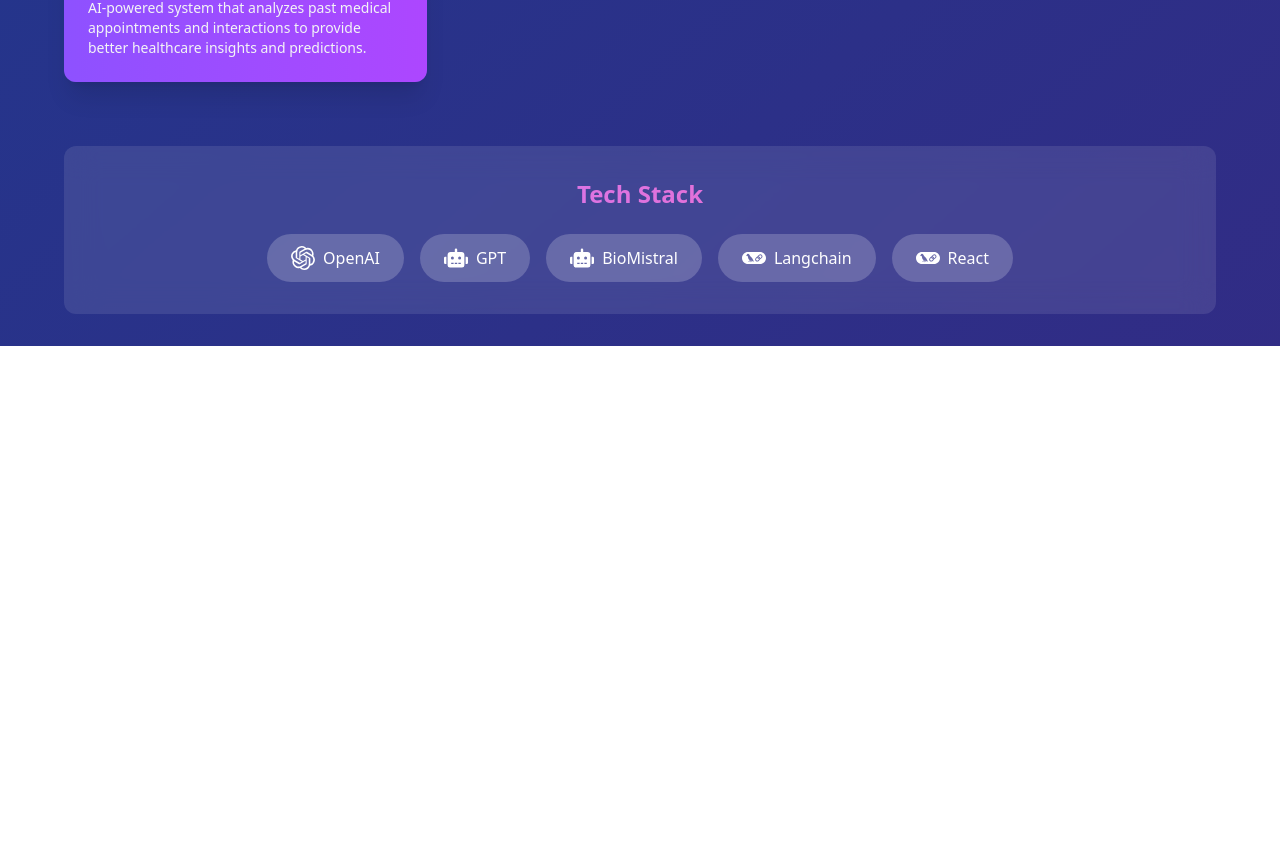
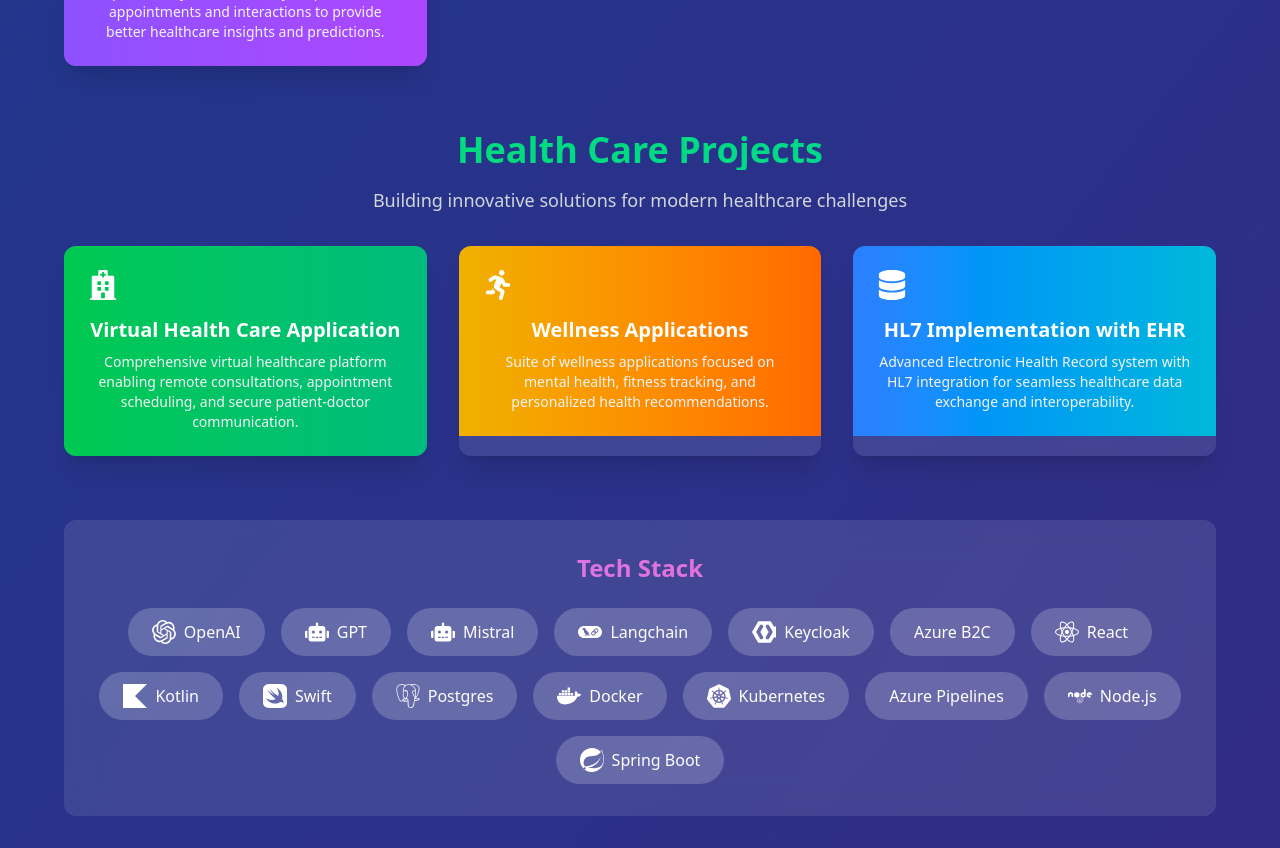
Before and after one commit to lpintoamsys/latestportfolio, a React (Vite) app: page /projects in a window 1280 px wide. Shown: the part 880-1728 px from the top of the page. Before the commit the page ends 1226 px from the top, so only its background shows below. Built offline with nearby package versions, Linux system fonts and the light colour scheme.

Commit message:
Removed .env from tracking

```diff
--- a/src/pages/Projects.jsx
+++ b/src/pages/Projects.jsx
@@ -1,7 +1,9 @@
 import React from 'react';
 import { motion } from 'framer-motion';
-import { FaRobot, FaImage, FaNotesMedical, FaVideo, FaHeartbeat, FaFlask, FaCalendarAlt } from 'react-icons/fa';
-import { SiOpenai, SiLangchain } from 'react-icons/si';
+import { FaRobot, FaImage, FaNotesMedical, FaVideo, FaHeartbeat, FaFlask, FaCalendarAlt,
+         FaHospital, FaRunning, FaDatabase, FaReact, FaNode, FaDocker } from 'react-icons/fa';
+import { SiOpenai, SiLangchain, SiKubernetes,SiSpring,
+         SiKotlin, SiSwift, SiPostgresql, SiKeycloak } from 'react-icons/si';
 
 const containerVariants = {
   hidden: { opacity: 0 },
@@ -18,7 +20,7 @@ const itemVariants = {
   visible: { opacity: 1, y: 0 },
 };
 
-const projects = [
+const aiProjects = [
   {
     title: 'Symptoms Checker',
     description: 'AI-powered medical symptoms analysis and preliminary diagnosis system using advanced language models.',
@@ -63,6 +65,27 @@ const projects = [
   },
 ];
 
+const healthcareProjects = [
+  {
+    title: 'Virtual Health Care Application',
+    description: 'Comprehensive virtual healthcare platform enabling remote consultations, appointment scheduling, and secure patient-doctor communication.',
+    icon: FaHospital,
+    color: 'from-green-500 to-emerald-500',
+  },
+  {
+    title: 'Wellness Applications',
+    description: 'Suite of wellness applications focused on mental health, fitness tracking, and personalized health recommendations.',
+    icon: FaRunning,
+    color: 'from-yellow-500 to-orange-500',
+  },
+  {
+    title: 'HL7 Implementation with EHR',
+    description: 'Advanced Electronic Health Record system with HL7 integration for seamless healthcare data exchange and interoperability.',
+    icon: FaDatabase,
+    color: 'from-blue-500 to-cyan-500',
+  },
+];
+
 export default function Projects() {
   return (
     <div className="min-h-screen bg-gradient-to-br from-blue-900 to-indigo-900 text-white p-8">
@@ -72,7 +95,7 @@ export default function Projects() {
         initial="hidden"
         animate="visible"
       >
-        {/* Header */}
+        {/* AI Projects Section */}
         <motion.div
           className="text-center mb-12"
           variants={itemVariants}
@@ -80,14 +103,12 @@ export default function Projects() {
           <h1 className="text-4xl font-bold bg-clip-text text-transparent bg-gradient-to-r from-purple-400 to-pink-400 mb-4">
             Generative AI Projects
           </h1>
-          <p className="text-gray-300 text-lg">
+          <p className="text-gray-300 text-lg mb-8">
             Exploring the frontiers of AI in healthcare and data analysis
           </p>
-        </motion.div>
 
-        {/* Projects Grid */}
-        <motion.div className="grid grid-cols-1 md:grid-cols-2 lg:grid-cols-3 gap-8">
-          {projects.map((project, index) => (
+          <motion.div className="grid grid-cols-1 md:grid-cols-2 lg:grid-cols-3 gap-8 mb-16">
+            {aiProjects.map((project, index) => (
               <motion.div
                 key={index}
                 variants={itemVariants}
@@ -104,6 +125,39 @@ export default function Projects() {
               </motion.div>
             ))}
           </motion.div>
+        </motion.div>
+
+        {/* Healthcare Projects Section */}
+        <motion.div
+          className="text-center mb-12"
+          variants={itemVariants}
+        >
+          <h1 className="text-4xl font-bold bg-clip-text text-transparent bg-gradient-to-r from-green-400 to-emerald-400 mb-4">
+            Health Care Projects
+          </h1>
+          <p className="text-gray-300 text-lg mb-8">
+            Building innovative solutions for modern healthcare challenges
+          </p>
+
+          <motion.div className="grid grid-cols-1 md:grid-cols-2 lg:grid-cols-3 gap-8">
+            {healthcareProjects.map((project, index) => (
+              <motion.div
+                key={index}
+                variants={itemVariants}
+                whileHover={{ scale: 1.02 }}
+                className="bg-white/10 backdrop-blur-lg rounded-xl overflow-hidden shadow-xl hover:shadow-2xl transition-all duration-300"
+              >
+                <div className={`bg-gradient-to-r ${project.color} p-6`}>
+                  <project.icon className="text-white text-3xl mb-4" />
+                  <h3 className="text-xl font-semibold mb-2">{project.title}</h3>
+                  <p className="text-gray-100 text-sm">
+                    {project.description}
+                  </p>
+                </div>
+              </motion.div>
+            ))}
+          </motion.div>
+        </motion.div>
 
         {/* Tech Stack Section */}
         <motion.div
@@ -114,6 +168,7 @@ export default function Projects() {
             Tech Stack
           </h2>
           <div className="flex flex-wrap justify-center gap-4">
+            {/* AI Technologies */}
             <div className="flex items-center space-x-2 bg-white/20 rounded-full px-6 py-3">
               <SiOpenai className="text-2xl" />
               <span>OpenAI</span>
@@ -124,17 +179,56 @@ export default function Projects() {
             </div>
             <div className="flex items-center space-x-2 bg-white/20 rounded-full px-6 py-3">
               <FaRobot className="text-2xl" />
-              <span>BioMistral</span>
+              <span>Mistral</span>
             </div>
             <div className="flex items-center space-x-2 bg-white/20 rounded-full px-6 py-3">
               <SiLangchain className="text-2xl" />
               <span>Langchain</span>
             </div>
+
+            {/* Development Technologies */}
             <div className="flex items-center space-x-2 bg-white/20 rounded-full px-6 py-3">
-              <SiLangchain className="text-2xl" />
+              <SiKeycloak className="text-2xl" />
+              <span>Keycloak</span>
+            </div>
+            <div className="flex items-center space-x-2 bg-white/20 rounded-full px-6 py-3">
+              <span>Azure B2C</span>
+            </div>
+            <div className="flex items-center space-x-2 bg-white/20 rounded-full px-6 py-3">
+              <FaReact className="text-2xl" />
               <span>React</span>
             </div>
-
+            <div className="flex items-center space-x-2 bg-white/20 rounded-full px-6 py-3">
+              <SiKotlin className="text-2xl" />
+              <span>Kotlin</span>
+            </div>
+            <div className="flex items-center space-x-2 bg-white/20 rounded-full px-6 py-3">
+              <SiSwift className="text-2xl" />
+              <span>Swift</span>
+            </div>
+            <div className="flex items-center space-x-2 bg-white/20 rounded-full px-6 py-3">
+              <SiPostgresql className="text-2xl" />
+              <span>Postgres</span>
+            </div>
+            <div className="flex items-center space-x-2 bg-white/20 rounded-full px-6 py-3">
+              <FaDocker className="text-2xl" />
+              <span>Docker</span>
+            </div>
+            <div className="flex items-center space-x-2 bg-white/20 rounded-full px-6 py-3">
+              <SiKubernetes className="text-2xl" />
+              <span>Kubernetes</span>
+            </div>
+            <div className="flex items-center space-x-2 bg-white/20 rounded-full px-6 py-3">
+              <span>Azure Pipelines</span>
+            </div>
+            <div className="flex items-center space-x-2 bg-white/20 rounded-full px-6 py-3">
+              <FaNode className="text-2xl" />
+              <span>Node.js</span>
+            </div>
+            <div className="flex items-center space-x-2 bg-white/20 rounded-full px-6 py-3">
+              <SiSpring className="text-2xl" />
+              <span>Spring Boot</span>
+            </div>
           </div>
         </motion.div>
       </motion.div>
```
Lines whose indentation alone changed are shown as unchanged.
